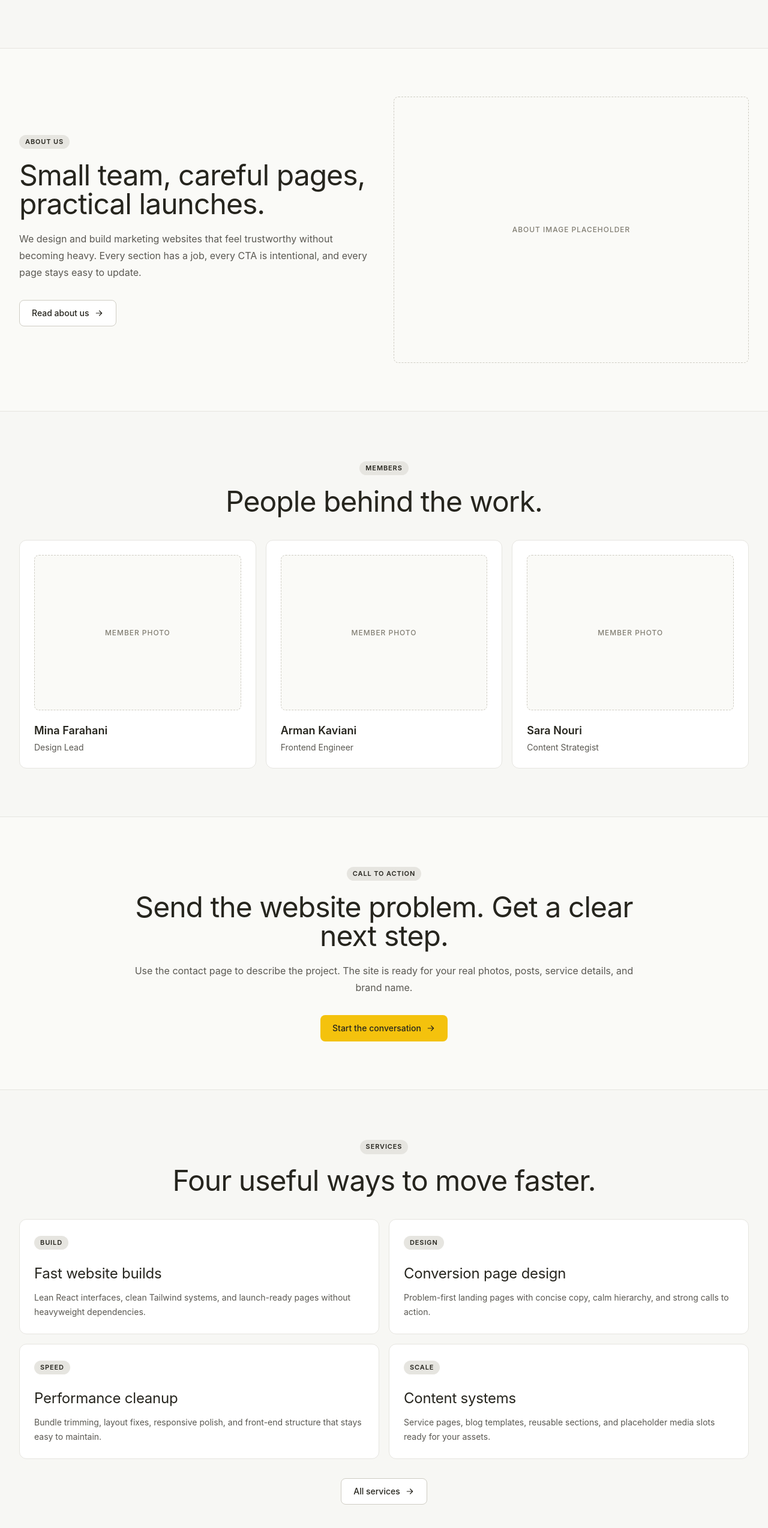
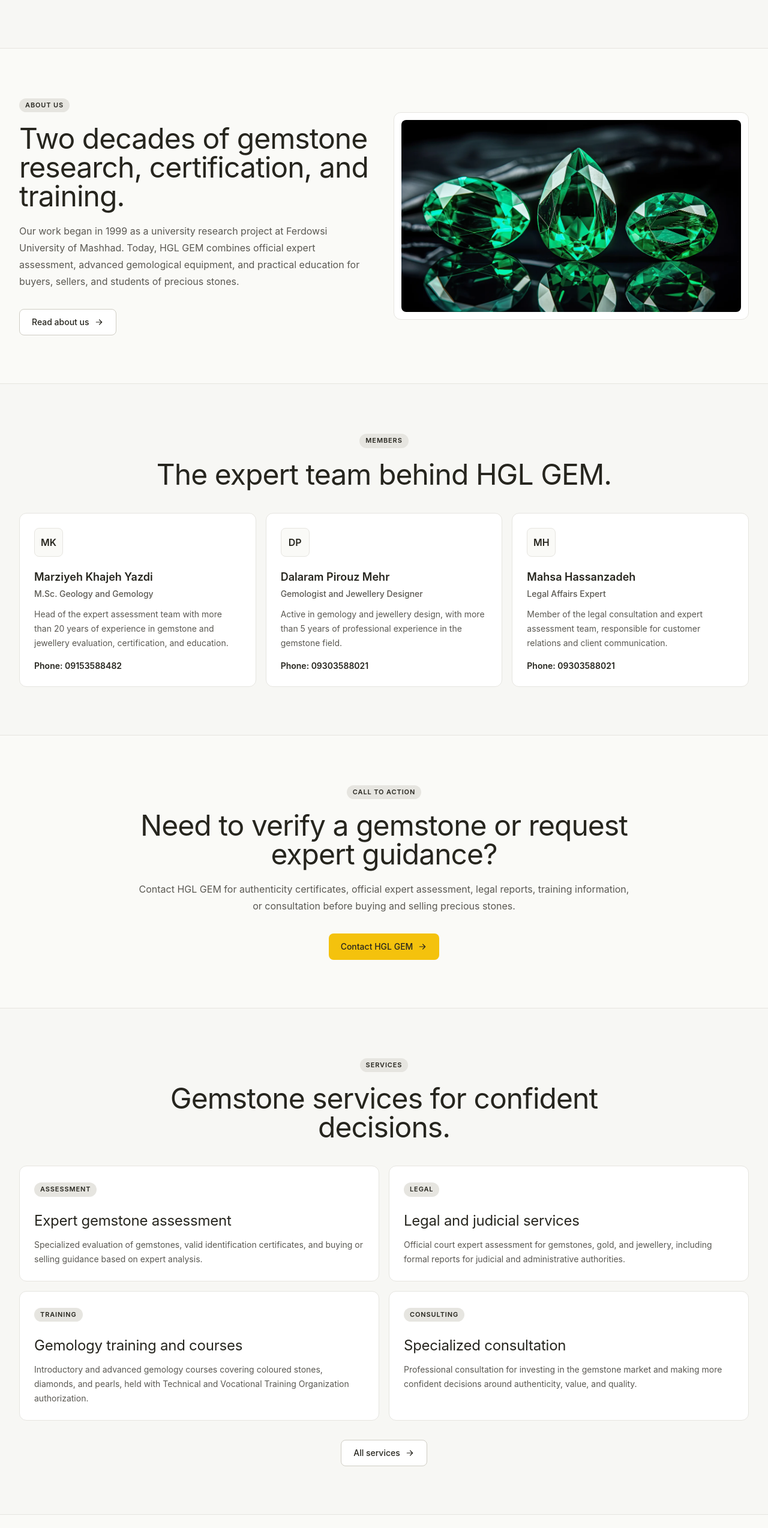
Before and after one commit to mohamad-gandomi/hgl-gem-theme, a React (Vite) app: page / in a window 1280 px wide. Shown: the part 1244-3791 px from the top of the page at 60% size. Built offline with nearby package versions, Linux system fonts and the light colour scheme.

Commit message:
Update HGL GEM content sections

```diff
--- a/src/main.jsx
+++ b/src/main.jsx
@@ -12,31 +12,46 @@
 
 const services = [
   {
-    title: 'Fast website builds',
-    text: 'Lean React interfaces, clean Tailwind systems, and launch-ready pages without heavyweight dependencies.',
-    pill: 'Build'
+    title: 'Expert gemstone assessment',
+    text: 'Specialized evaluation of gemstones, valid identification certificates, and buying or selling guidance based on expert analysis.',
+    pill: 'Assessment'
   },
   {
-    title: 'Conversion page design',
-    text: 'Problem-first landing pages with concise copy, calm hierarchy, and strong calls to action.',
-    pill: 'Design'
+    title: 'Legal and judicial services',
+    text: 'Official court expert assessment for gemstones, gold, and jewellery, including formal reports for judicial and administrative authorities.',
+    pill: 'Legal'
   },
   {
-    title: 'Performance cleanup',
-    text: 'Bundle trimming, layout fixes, responsive polish, and front-end structure that stays easy to maintain.',
-    pill: 'Speed'
+    title: 'Gemology training and courses',
+    text: 'Introductory and advanced gemology courses covering coloured stones, diamonds, and pearls, held with Technical and Vocational Training Organization authorization.',
+    pill: 'Training'
   },
   {
-    title: 'Content systems',
-    text: 'Service pages, blog templates, reusable sections, and placeholder media slots ready for your assets.',
-    pill: 'Scale'
+    title: 'Specialized consultation',
+    text: 'Professional consultation for investing in the gemstone market and making more confident decisions around authenticity, value, and quality.',
+    pill: 'Consulting'
   }
 ]
 
 const members = [
-  { name: 'Mina Farahani', role: 'Design Lead' },
-  { name: 'Arman Kaviani', role: 'Frontend Engineer' },
-  { name: 'Sara Nouri', role: 'Content Strategist' }
+  {
+    name: 'Marziyeh Khajeh Yazdi',
+    role: 'M.Sc. Geology and Gemology',
+    text: 'Head of the expert assessment team with more than 20 years of experience in gemstone and jewellery evaluation, certification, and education.',
+    phone: '09153588482'
+  },
+  {
+    name: 'Dalaram Pirouz Mehr',
+    role: 'Gemologist and Jewellery Designer',
+    text: 'Active in gemology and jewellery design, with more than 5 years of professional experience in the gemstone field.',
+    phone: '09303588021'
+  },
+  {
+    name: 'Mahsa Hassanzadeh',
+    role: 'Legal Affairs Expert',
+    text: 'Member of the legal consultation and expert assessment team, responsible for customer relations and client communication.',
+    phone: '09303588021'
+  }
 ]
 
 const posts = [
@@ -353,6 +368,20 @@
   )
 }
 
+function AboutImage({ className = '' }) {
+  return (
+    <figure className={`overflow-hidden rounded-xl border border-hairline bg-surface p-3 ${className}`}>
+      <img
+        src="/assets/img/about-us.webp"
+        alt="Green gemstones under gemological inspection"
+        className="h-full min-h-[320px] w-full rounded-lg object-cover"
+        loading="lazy"
+        decoding="async"
+      />
+    </figure>
+  )
+}
+
 function SectionIntro({ label, title, text }) {
   return (
     <div className="mx-auto mb-10 max-w-3xl text-center">
@@ -421,11 +450,11 @@
       <div className="mx-auto grid max-w-7xl gap-8 px-4 sm:px-6 lg:grid-cols-2 lg:items-center lg:px-8">
         <div>
           <p className="badge">About us</p>
-          <h2 className="mt-5 text-4xl font-normal tracking-[-0.02em] text-ink sm:text-5xl">Small team, careful pages, practical launches.</h2>
-          <p className="mt-5 text-base leading-7 text-body">We design and build marketing websites that feel trustworthy without becoming heavy. Every section has a job, every CTA is intentional, and every page stays easy to update.</p>
+          <h2 className="mt-5 text-4xl font-normal tracking-[-0.02em] text-ink sm:text-5xl">Two decades of gemstone research, certification, and training.</h2>
+          <p className="mt-5 text-base leading-7 text-body">Our work began in 1999 as a university research project at Ferdowsi University of Mashhad. Today, HGL GEM combines official expert assessment, advanced gemological equipment, and practical education for buyers, sellers, and students of precious stones.</p>
           <LinkButton href="/about" navigate={navigate} className="mt-8 border border-hairlineStrong bg-surface text-ink hover:border-ink" icon>Read about us</LinkButton>
         </div>
-        <Placeholder label="About image placeholder" />
+        <AboutImage />
       </div>
     </section>
   )
@@ -435,13 +464,21 @@
   return (
     <section className="section-pad">
       <div className="mx-auto max-w-7xl px-4 sm:px-6 lg:px-8">
-        <SectionIntro label="Members" title="People behind the work." />
+        <SectionIntro label="Members" title="The expert team behind HGL GEM." />
         <div className="grid gap-4 md:grid-cols-3">
           {members.map((member) => (
             <article key={member.name} className="feature-card">
-              <Placeholder label="Member photo" />
+              <div className="grid h-12 w-12 place-items-center rounded-lg border border-hairline bg-canvasSoft text-base font-semibold text-ink">
+                {member.name
+                  .split(' ')
+                  .map((part) => part[0])
+                  .slice(0, 2)
+                  .join('')}
+              </div>
               <h3 className="mt-5 text-lg font-semibold text-ink">{member.name}</h3>
-              <p className="mt-1 text-sm text-body">{member.role}</p>
+              <p className="mt-1 text-sm font-medium text-body">{member.role}</p>
+              <p className="mt-3 text-sm leading-6 text-body">{member.text}</p>
+              <p className="mt-4 text-sm font-semibold text-ink">Phone: {member.phone}</p>
             </article>
           ))}
         </div>
@@ -455,9 +492,9 @@
     <section className="section-pad border-y border-hairline bg-canvasSoft">
       <div className="mx-auto max-w-4xl px-4 text-center sm:px-6 lg:px-8">
         <p className="badge mx-auto">Call to action</p>
-        <h2 className="mt-5 text-4xl font-normal tracking-[-0.02em] text-ink sm:text-5xl">Send the website problem. Get a clear next step.</h2>
-        <p className="mt-5 text-base leading-7 text-body">Use the contact page to describe the project. The site is ready for your real photos, posts, service details, and brand name.</p>
-        <LinkButton href="/contact" navigate={navigate} className="mt-8 bg-primary text-ink hover:bg-primaryActive" icon>Start the conversation</LinkButton>
+        <h2 className="mt-5 text-4xl font-normal tracking-[-0.02em] text-ink sm:text-5xl">Need to verify a gemstone or request expert guidance?</h2>
+        <p className="mt-5 text-base leading-7 text-body">Contact HGL GEM for authenticity certificates, official expert assessment, legal reports, training information, or consultation before buying and selling precious stones.</p>
+        <LinkButton href="/contact" navigate={navigate} className="mt-8 bg-primary text-ink hover:bg-primaryActive" icon>Contact HGL GEM</LinkButton>
       </div>
     </section>
   )
@@ -467,7 +504,7 @@
   return (
     <section className="section-pad">
       <div className="mx-auto max-w-7xl px-4 sm:px-6 lg:px-8">
-        <SectionIntro label="Services" title="Four useful ways to move faster." />
+        <SectionIntro label="Services" title="Gemstone services for confident decisions." />
         <ServiceGrid />
         <div className="mt-8 text-center">
           <LinkButton href="/services" navigate={navigate} className="border border-hairlineStrong bg-surface text-ink hover:border-ink" icon>All services</LinkButton>
@@ -504,17 +541,19 @@
 
 function AboutPage() {
   return (
-    <PageShell label="About us" title="A focused studio for fast, readable business websites." text="Replace this copy with your final company story when ready. The page is already structured for credibility, process, and team detail.">
+    <PageShell label="About us" title="Dedicated to the authenticity, quality, and knowledge of precious gemstones." text="HGL GEM supports confident decisions in gemstone buying, selling, certification, and education through long-term research and expert assessment.">
       <div className="grid gap-8 lg:grid-cols-[.9fr_1.1fr] lg:items-start">
-        <Placeholder label="Company image placeholder" />
+        <AboutImage className="lg:sticky lg:top-24" />
         <div className="space-y-4 text-base leading-7 text-body">
-          <p>We keep the site architecture simple: reusable sections, clear typography, local placeholders, and a minimal JavaScript footprint. That makes the site faster to load and easier to maintain.</p>
-          <p>The visual language comes from the supplied design document: warm cream canvas, editorial spacing, gem-gold primary actions, and hairline-only surfaces.</p>
-          <div className="grid gap-4 sm:grid-cols-3">
-            {['Planning', 'Design', 'Launch'].map((item) => (
+          <p>Our research in gemstones began in 1999, when this path started as a student project at Ferdowsi University of Mashhad. A deep interest in the beauty and hidden value of natural gems shaped our professional direction.</p>
+          <p>With more than 20 years of experience in gemstone assessment and education, we are committed to quality, authenticity, and honest guidance. HGL GEM is also a member of the Association of Official Court Experts in gold, jewellery, and gemstones.</p>
+          <p>One of our key services is issuing authenticity certificates for precious gemstones. These certificates can be tracked and verified through this website. Our specialist team uses advanced equipment to assess each stone's authenticity and quality, helping build confidence in every transaction.</p>
+          <p>Since 2005, our experience in gemology education has grown into professional training through Gohar Azmay Omid Technical and Vocational Institute. Courses cover general gemology, coloured gemstones, diamonds, and pearls, with recognized certificates awarded after successful completion.</p>
+          <div className="grid gap-4 sm:grid-cols-2">
+            {['Research since 1999', 'Official expert credibility', 'Certificate verification', 'Gemology education'].map((item) => (
               <div key={item} className="rounded-xl border border-hairline bg-surface p-5">
                 <p className="text-sm font-semibold text-ink">{item}</p>
-                <p className="mt-2 text-sm leading-6 text-body">Lean, direct, and easy to revise.</p>
+                <p className="mt-2 text-sm leading-6 text-body">Built on practical experience, specialist tools, and a commitment to transparent service.</p>
               </div>
             ))}
           </div>
@@ -560,7 +599,7 @@
 
 function ServicesPage() {
   return (
-    <PageShell label="Services" title="Fast pages, quiet systems, practical delivery." text="A services page that is ready for real offers, pricing notes, and proof blocks.">
+    <PageShell label="Services" title="Expert assessment, legal reporting, training, and consultation." text="HGL GEM provides practical gemstone services for buyers, sellers, students, and legal or administrative cases where authenticity and value must be documented clearly.">
       <ServiceGrid />
     </PageShell>
   )
```
Also changed, not shown: public/assets/img/about-us.webp (added).
